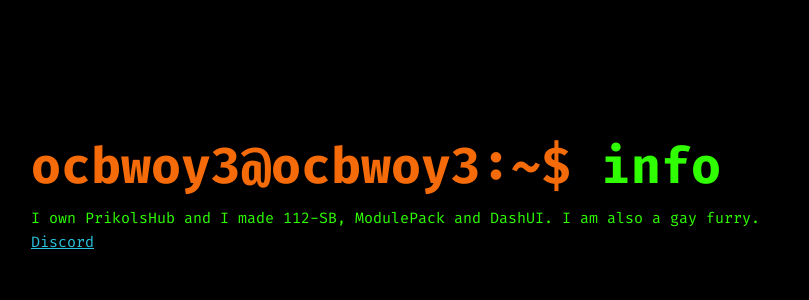
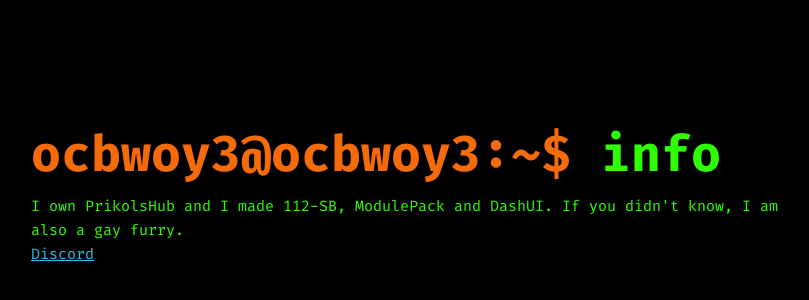
Before and after one commit to ocbwoy3/ocbwoy3.dev, a Next.js app: page / in a window 1280 px wide. Shown: the part 210-510 px from the top of the page, without its empty margins (217-1026 px from the left). Built offline with nearby package versions, Linux system fonts and the light colour scheme.

Commit message:
if u didnt know

```diff
--- a/app/page.tsx
+++ b/app/page.tsx
@@ -8,7 +8,7 @@
 			</h1>
 			<>
 				I own PrikolsHub and I made 112-SB, ModulePack and DashUI.
-				I am also a gay furry.
+				If you didn't know, I am also a gay furry.
 			</>
 			<a href="https://discord.gg/y3xCjzFUDK">Discord</a>
 		</div>
```
